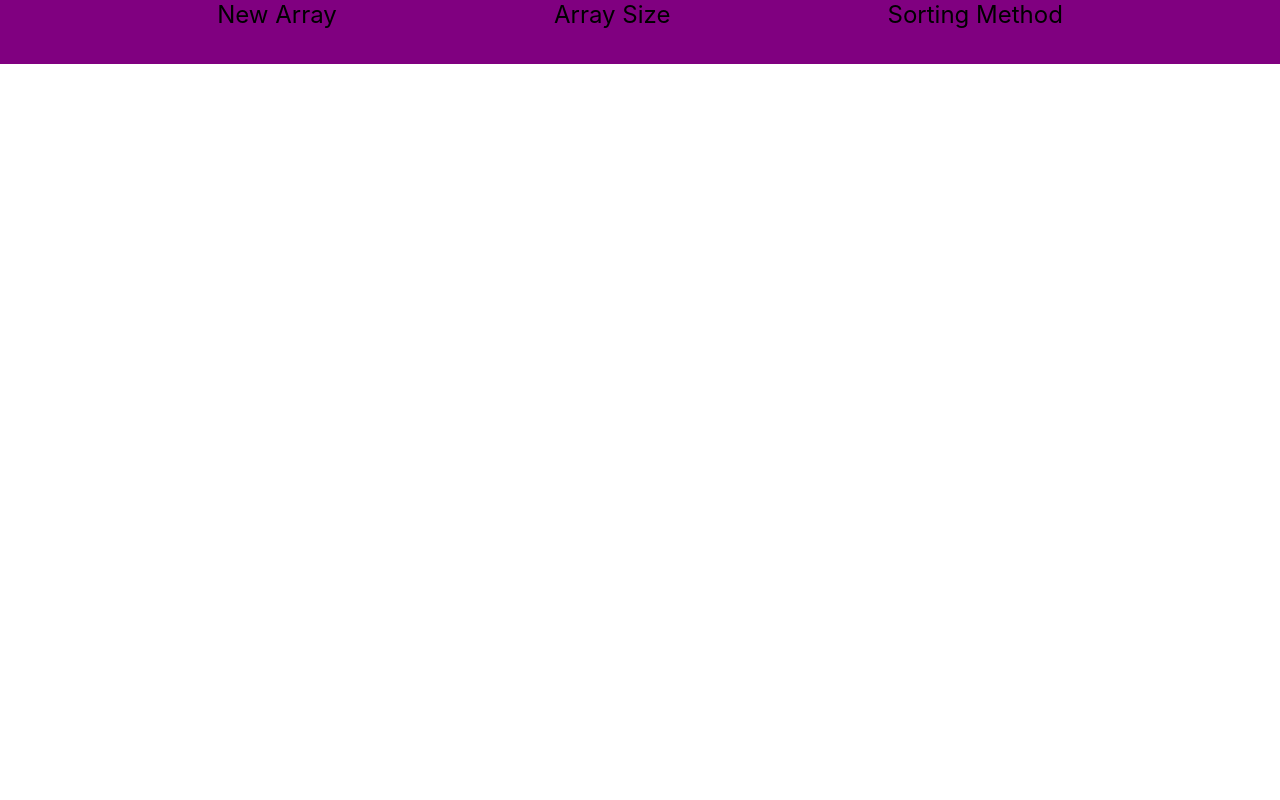
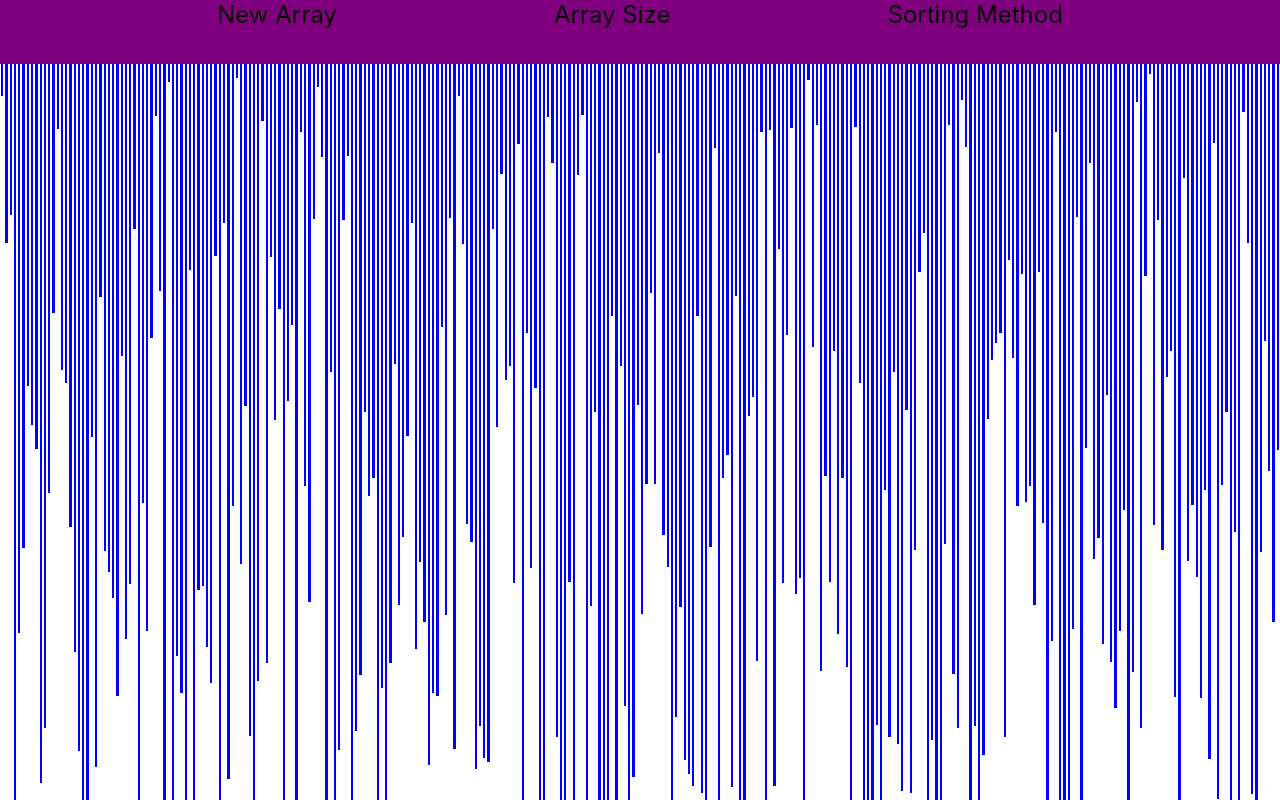
Before and after one commit to equan1090/sorting-visualizer, a React (Create React App) app: page / in a window 1280 px wide. Shown: the top 800 px of the page. Built offline with nearby package versions, Linux system fonts and the light colour scheme.

Commit message:
got the array lengths to display

```diff
--- a/src/App.js
+++ b/src/App.js
@@ -1,11 +1,13 @@
 import React from 'react';
 import NavBar from './components/Navigation/NavBar'
+import ArrayBlocks from './components/ArrayBlocks/ArrayBlocks';
 import './App.css';
 
 function App() {
   return (
     <>
       <NavBar/>
+      <ArrayBlocks />
     </>
   );
 }
--- /dev/null
+++ b/src/components/ArrayBlocks/ArrayBlocks.css
@@ -0,0 +1,9 @@
+.array-wrapper {
+    display: flex;
+    justify-content: center;
+}
+.each-box {
+    margin: 0 1px;
+    background-color: blue;
+    width: 3px;
+}
--- /dev/null
+++ b/src/components/ArrayBlocks/ArrayBlocks.jsx
@@ -0,0 +1,26 @@
+import React from "react";
+import './ArrayBlocks.css'
+function ArrayBlocks() {
+    let range;
+
+    const randomNum = () => {
+        let random = []
+        for(let i = 0; i < 300; i++) {
+            random.push(Math.floor(Math.random() * (900 - 5) + 5))
+        }
+        return random
+    }
+
+    range = randomNum();
+    console.log('this is range', range)
+    return(
+        <div className='array-wrapper'>
+            {range.map((num, idx) => (
+                <div className='each-box' key={idx} style={{height: `${num}px`}}></div>
+            ))}
+
+        </div>
+    )
+
+}
+export default ArrayBlocks;
```
Also changed, not shown: src/SortingAlgs/BubbleSort.jsx (added), src/SortingAlgs/MergeSort.jsx (added), src/SortingAlgs/QuickSort.jsx (added).
